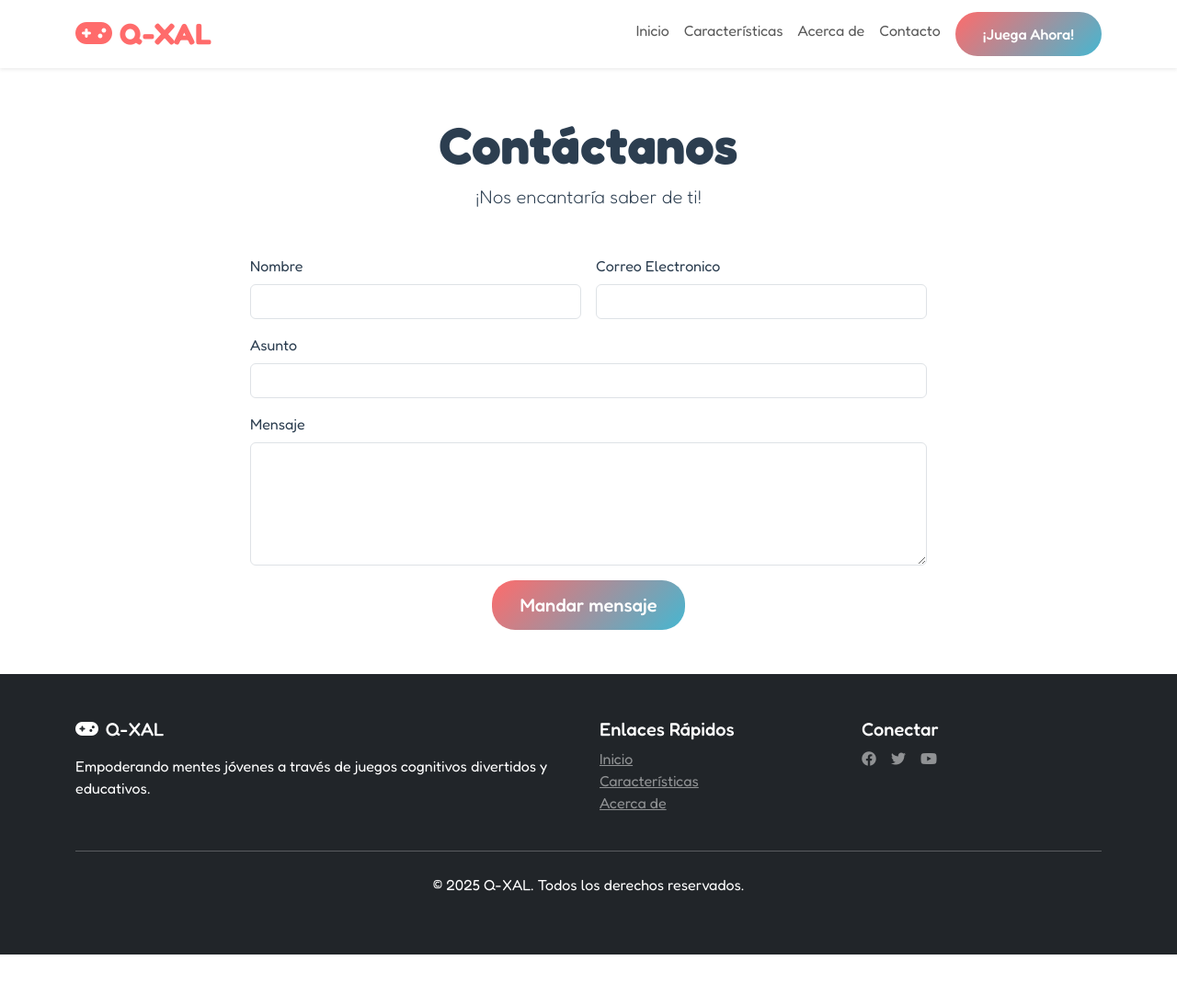
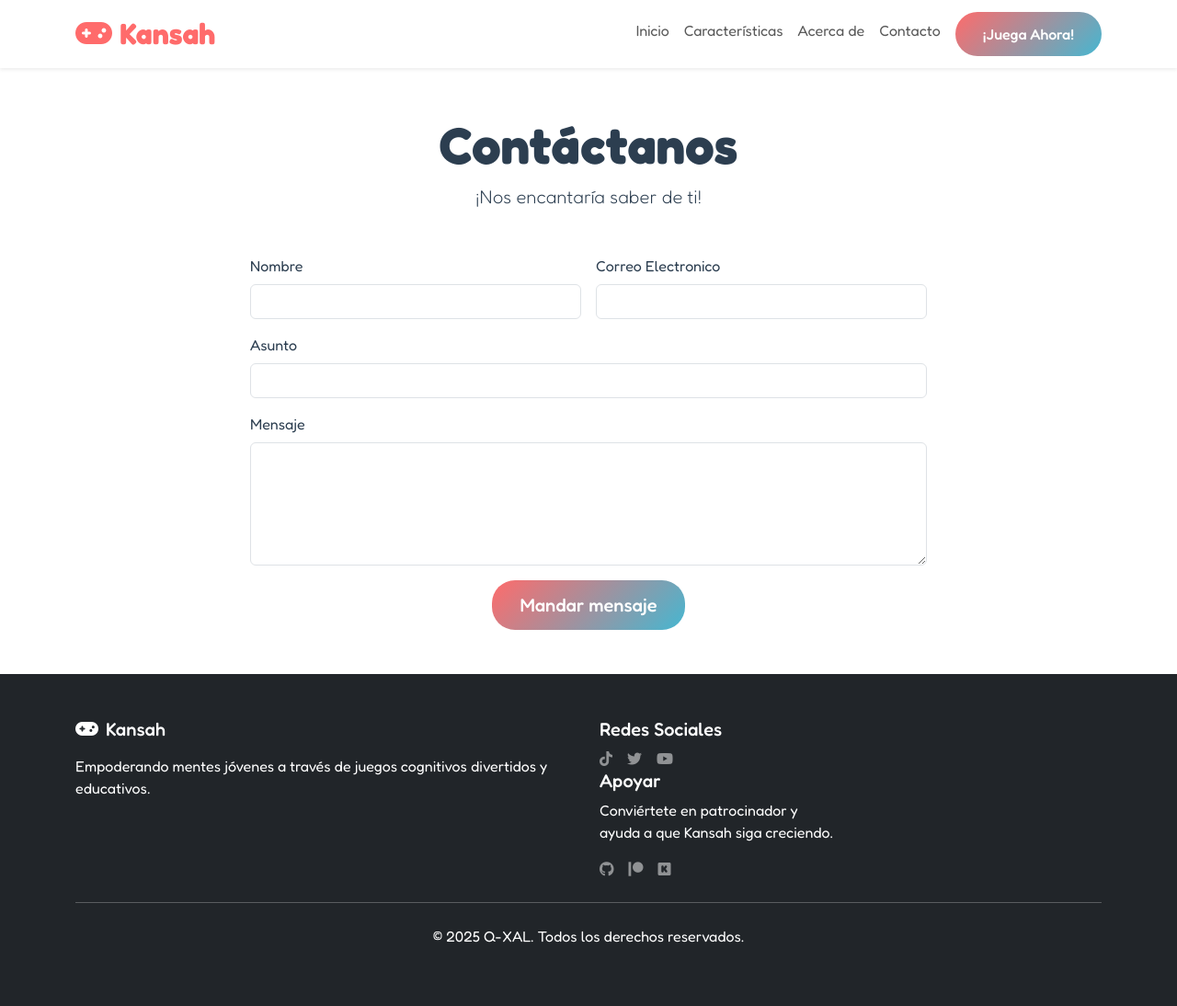
Before and after one commit to BeyondJules08/qxal_website, a Flask app: page /Contacto in a window 1280 px wide. Shown: the whole page at 92% size. Before the commit the page ends 1038 px from the top, so only its background shows below. Run offline with Flask 3, Linux system fonts and the light colour scheme.

Commit message:
Sponsors and Name

```diff
--- a/app.py
+++ b/app.py
@@ -28,7 +28,7 @@ game_data = {
         {
             "title": "Rapidez Mental",
             "description": "Juegos de pensamiento rápido que mejoran la agilidad mental y el tiempo de reacción.",
-            "icon": "lightning-bolt",
+            "icon": "bolt-lightning",
             "age_group": "8-12 años"
         }
     ],
@@ -36,13 +36,13 @@ game_data = {
         {
             "name": "Martha",
             "role": "Madre",
-            "text": "Mi hijo de 8 años ama Q-XAL, Su enfoque ha mejorado significativamente desde que comenzó a jugar.",
+            "text": "Mi hijo de 8 años ama Kansah, Su enfoque ha mejorado significativamente desde que comenzó a jugar.",
             "rating": 5
         },
         {
             "name": "Eliseo",
             "role": "Jefe de plaza",
-            "text": "Recomiendo Q-XAL a todos mis punteros. Siempre veo mejoras en su atención y memoria.",
+            "text": "Recomiendo Kansah a todos mis punteros. Siempre veo mejoras en su atención y memoria.",
             "rating": 5
         }
     ],
--- a/templates/about.html
+++ b/templates/about.html
@@ -1,13 +1,13 @@
 {% extends "base.html" %}
 
-{% block title %}Acerca de - Q-XAL{% endblock %}
+{% block title %}Acerca de{% endblock %}
 
 {% block content %}
 <div class="container py-5">
     <div class="row align-items-center mb-5">
         <div class="col-lg-6">
-            <h1 class="display-4 fw-bold mb-4">Acerca de Q-XAL</h1>
-            <p class="lead">Q-XAL fue creado por un equipo de expertos en desarrollo infantil, diseñadores de juegos y educadores que creen que el aprendizaje debe ser divertido y atractivo.</p>
+            <h1 class="display-4 fw-bold mb-4">Acerca de</h1>
+            <p class="lead">Q-XAL es un equipo de desarrollo de software y diseñadores de juegos que creen que el aprendizaje debe ser divertido y atractivo.</p>
             <p>Nuestra misión es proporcionar a los niños las herramientas que necesitan para desarrollar habilidades cognitivas cruciales a través de un juego interactivo que se siente más como un juego que como un trabajo.</p>
         </div>
         <div class="col-lg-6">
--- a/templates/base.html
+++ b/templates/base.html
@@ -3,7 +3,7 @@
 <head>
     <meta charset="UTF-8">
     <meta name="viewport" content="width=device-width, initial-scale=1.0">
-    <title>{% block title %}Q-XAL - Juegos cognitivos para niños{% endblock %}</title>
+    <title>{% block title %}Juegos cognitivos para niños{% endblock %}</title>
 
     <!-- Bootstrap CSS -->
     <link href="https://cdn.jsdelivr.net/npm/bootstrap@5.3.0/dist/css/bootstrap.min.css" rel="stylesheet">
@@ -113,7 +113,7 @@
     <nav class="navbar navbar-expand-lg navbar-light bg-white fixed-top shadow-sm">
         <div class="container">
             <a class="navbar-brand" href="{{ url_for('home') }}">
-                <i class="fas fa-gamepad me-2"></i>Q-XAL
+                <i class="fas fa-gamepad me-2"></i>Kansah
             </a>
             <button class="navbar-toggler" type="button" data-bs-toggle="collapse" data-bs-target="#navbarNav">
                 <span class="navbar-toggler-icon"></span>
@@ -151,24 +151,24 @@
             <div class="row">
                 <div class="col-md-6">
                     <h5 class="mb-3">
-                        <i class="fas fa-gamepad me-2"></i>Q-XAL
+                        <i class="fas fa-gamepad me-2"></i>Kansah
                     </h5>
                     <p>Empoderando mentes jóvenes a través de juegos cognitivos divertidos y educativos.</p>
                 </div>
+
                 <div class="col-md-3">
-                    <h5>Enlaces Rápidos</h5>
-                    <ul class="list-unstyled">
-                        <li><a href="{{ url_for('home') }}" class="text-white-50">Inicio</a></li>
-                        <li><a href="{{ url_for('features') }}" class="text-white-50">Características</a></li>
-                        <li><a href="{{ url_for('about') }}" class="text-white-50">Acerca de</a></li>
-                    </ul>
-                </div>
-                <div class="col-md-3">
-                    <h5>Conectar</h5>
+                    <h5>Redes Sociales</h5>
                     <div class="d-flex gap-3">
-                        <a href="#" class="text-white-50"><i class="fab fa-facebook"></i></a>
+                        <a href="#" class="text-white-50"><i class="fab fa-tiktok"></i></a>
                         <a href="#" class="text-white-50"><i class="fab fa-twitter"></i></a>
                         <a href="#" class="text-white-50"><i class="fab fa-youtube"></i></a>
+                    </div>
+                    <h5>Apoyar</h5>
+                    <p>Conviértete en patrocinador y ayuda a que Kansah siga creciendo.</p>
+                    <div class="d-flex gap-3">
+                        <a href="#" class="text-white-50"><i class="fab fa-github"></i></a>
+                        <a href="#" class="text-white-50"><i class="fab fa-patreon"></i></a>
+                        <a href="#" class="text-white-50"><i class="fab fa-kickstarter"></i></a>
                     </div>
                 </div>
             </div>
--- a/templates/contact.html
+++ b/templates/contact.html
@@ -1,6 +1,6 @@
 {% extends "base.html" %}
 
-{% block title %}Contacto - Q-XAL{% endblock %}
+{% block title %}Contacto{% endblock %}
 
 {% block content %}
 <div class="container py-5">
--- a/templates/features.html
+++ b/templates/features.html
@@ -1,12 +1,12 @@
 {% extends "base.html" %}
 
-{% block title %}Características - Q-XAL{% endblock %}
+{% block title %}Características{% endblock %}
 
 {% block content %}
 <div class="container py-5">
     <div class="text-center mb-5">
         <h1 class="display-4 fw-bold">Características del Juego</h1>
-        <p class="lead">Descubre todas las formas en que Q-XAL ayuda a desarrollar habilidades cognitivas</p>
+        <p class="lead">Descubre todas las formas en que puedes desarrollar habilidades cognitivas</p>
     </div>
 
     <div class="row g-5">
--- a/templates/index.html
+++ b/templates/index.html
@@ -8,7 +8,7 @@
         <div class="row align-items-center">
             <div class="col-lg-6">
                 <h1 class="display-4 fw-bold mb-4">
-                    ¡Mejora tus <span class="text-warning">habilidades</span> con Q-XAL!
+                    ¡Mejora tus <span class="text-warning">habilidades cognitivas!</span>
                 </h1>
                 <p class="lead mb-4">
                     Diversion y juegos interactivos diseñados por expertos en educación para mejorar las habilidades cognitivas
@@ -64,7 +64,7 @@
 <section id="features" class="py-5">
     <div class="container">
         <div class="text-center mb-5">
-            <h2 class="display-5 fw-bold">¿Por que aman Q-XAL?</h2>
+            <h2 class="display-5 fw-bold">¿Por que aman nuestro proyecto?</h2>
             <p class="lead text-muted">Juegos diseñados científicamente que hacen que el aprendizaje sea divertido y efectivo</p>
         </div>
         <div class="row g-4">
@@ -90,7 +90,7 @@
 <section class="py-5 bg-light">
     <div class="container">
         <div class="text-center mb-5">
-            <h2 class="display-5 fw-bold">¿Como funciona Q-XAL?</h2>
+            <h2 class="display-5 fw-bold">¿Como funciona?</h2>
             <p class="lead text-muted">Tres simples pasos para la mejora cognitiva</p>
         </div>
         <div class="row g-4">
```
